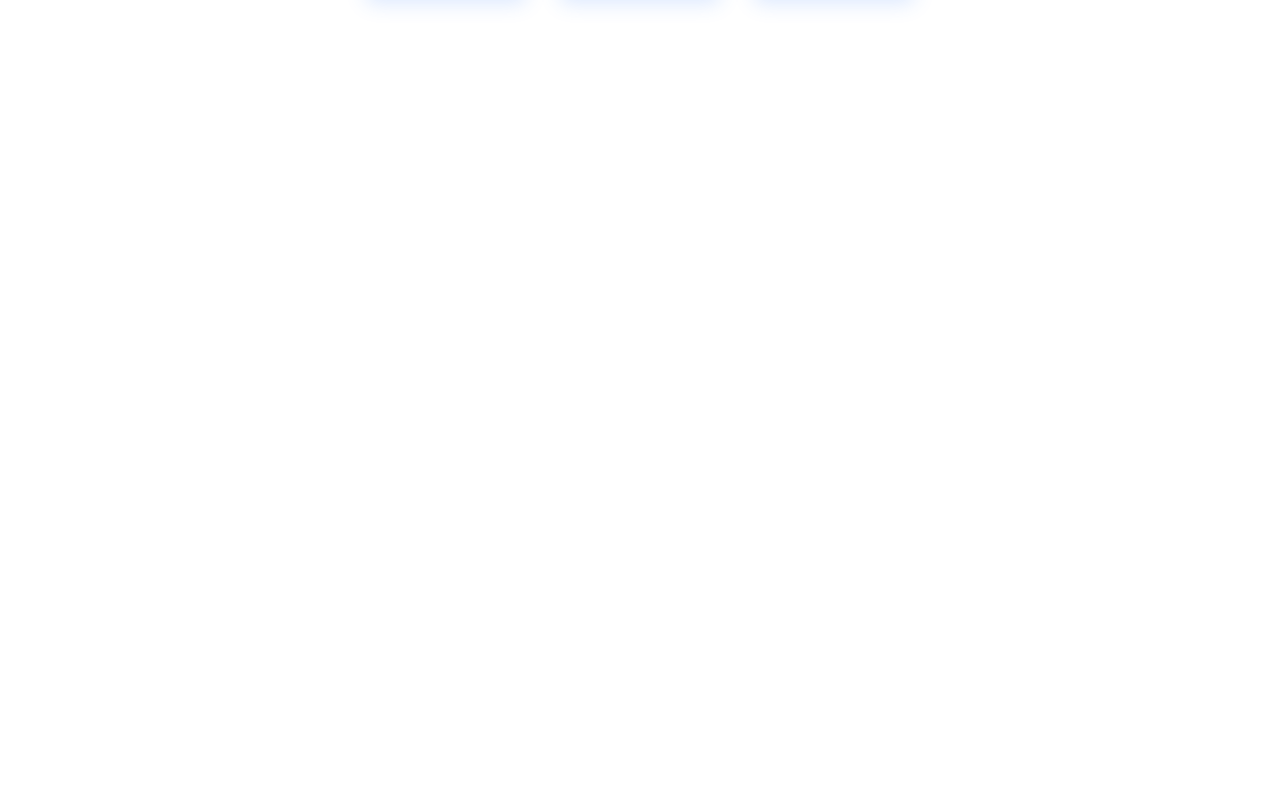
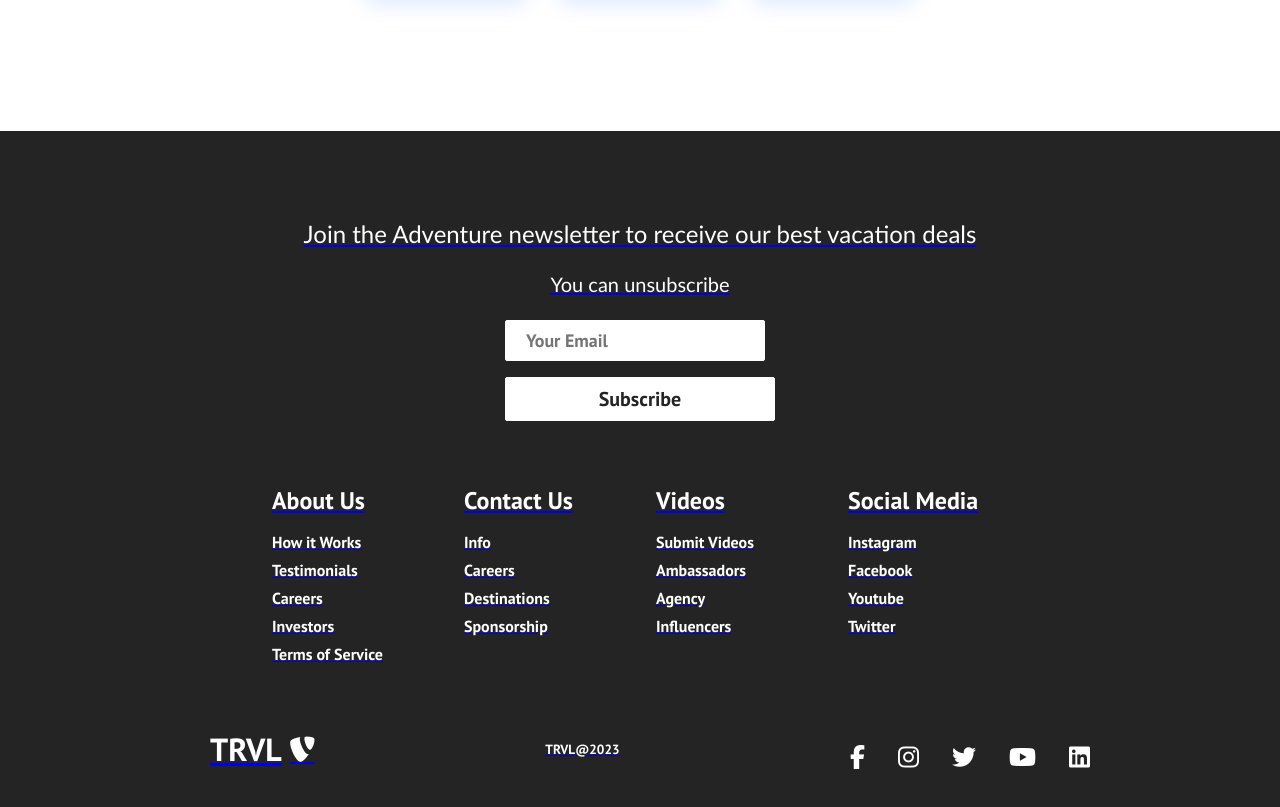
Before and after one commit to bwesterg/my-app, a React (Create React App) app: page / in a window 1280 px wide. Shown: the part 1540-2347 px from the top of the page. Before the commit the page ends 1671 px from the top, so only its background shows below. Built offline with nearby package versions, Linux system fonts and the light colour scheme.

Commit message:
adds footer links and styling

```diff
--- a/src/components/Footer.css
+++ b/src/components/Footer.css
@@ -0,0 +1,158 @@
+.footer-container {
+    background-color: #242424;
+    padding: 4rem 0 2rem 0;
+    display: flex;
+    flex-direction: column;
+    justify-content: center;
+    align-items: center;
+}
+
+.footer-subscription {
+    display: flex;
+    flex-direction: column;
+    justify-content: center;
+    align-items: center;
+    text-align: center;
+    margin-bottom: 24px;
+    padding: 24px;
+    color: #fff;
+}
+
+.footer-subscription > p {
+    font-family: 'Trebuchet MS', 'Lucida Sans Unicode', 'Lucida Grande', 'Lucida Sans', Arial, sans-serif;
+}
+
+.footer-subscription-heading {
+    margin-bottom: 24px;
+    font-size: 24px;
+}
+
+.footer-subscription-text {
+    margin-bottom: 24px;
+    font-size: 20px;
+}
+
+.footer-input {
+    padding: 8px 20px;
+    border-radius: 2px;
+    margin-right: 10px;
+    outline: none;
+    border: none;
+    font-size: 18px;
+    margin-bottom: 16px;
+    border: 1px solid #fff;
+}
+
+.footer-links {
+    width: 100%;
+    max-width: 1000px;
+    display: flex;
+    justify-content: center;
+}
+
+.footer-link-wrapper {
+    display: flex;
+}
+
+.footer-link-items {
+    display: flex;
+    flex-direction: column;
+    align-items: flex-start;
+    margin: 16px;
+    text-align: left;
+    width: 160px;
+    box-sizing: border-box;
+}
+
+.footer-link-items h2 {
+    margin-bottom: 16px;
+}
+
+.footer-link-items > h2 {
+    color: #fff;
+}
+
+.footer-link-items a {
+    color: #fff;
+    text-decoration: none;
+    margin-bottom: 8px;
+}
+
+.footer-link-items a:hover {
+    color: #e9e9e9;
+    transition: 0.3 ease-out;
+}
+
+.footer-email-form h2 {
+    margin-bottom: 32px;
+}
+
+.footer-imput::placeholder {
+    color: #b1b1b1;
+}
+
+/* social icons */
+.social-icon-link {
+    color: #fff;
+    font-size: 24px;
+}
+
+.social-media {
+    max-width: 1000px;
+    width: 100%;
+}
+
+.social-media-wrap {
+    display: flex;
+    justify-content: space-between;
+    align-items: center;
+    width: 90%;
+    max-width: 1000px;
+    margin: 40px auto 0 auto;
+}
+
+.social-icons {
+    display: flex;
+    justify-content: space-between;
+    align-items: center;
+    width: 240px;
+}
+
+.social-logo {
+    color: #fff;
+    justify-self: start;
+    margin-left: 20px;
+    cursor: pointer;
+    text-decoration: none;
+    font-size: 2rem;
+    display: flex;
+    align-items: center;
+    margin-bottom: 16px;
+}
+
+.website-rights {
+    color: #fff;
+    margin-bottom: 16px;
+}
+
+@media screen and (max-width: 820px) {
+    .footer-links {
+        padding-top: 2rem;
+    }
+
+    .footer-input {
+        width: 100%;
+    }
+
+    .btn {
+        width: 100%;
+    }
+
+    .footer-link-wrapper {
+        flex-direction: column;
+    }
+
+    .social-media-wrap {
+        flex-direction: column;
+    }
+}
--- a/src/components/Footer.js
+++ b/src/components/Footer.js
@@ -0,0 +1,119 @@
+import React from 'react';
+import { Button } from './Button';
+import './Footer.css';
+import { Link } from 'react-router-dom';
+
+function Footer() {
+    return (
+    <div className="footer-container">
+        <section class="footer-subscription">
+            <p className="footer-subscription-heading">
+                Join the Adventure newsletter to receive our best vacation deals
+            </p>
+            <p className="footer-subscription-text">You can unsubscribe</p>
+            <div className="input-areas">
+                <form>
+                    <input
+                        type="email"
+                        name="email"
+                        placeholder="Your Email"
+                        className="footer-input"
+                    />
+                    <Button
+                        buttonStyle='btn--outline'
+                    >Subscribe</Button>
+                </form>
+            </div>
+        </section>
+        <div className="footer-links">
+            <div className="footer-link-wrapper">
+                <div className="footer-link-items">
+                    <h2>About Us</h2>
+                    <Link to='/sign-up'>How it Works</Link>
+                    <Link to='/'>Testimonials</Link>
+                    <Link to='/'>Careers</Link>
+                    <Link to='/'>Investors</Link>
+                    <Link to='/'>Terms of Service</Link>
+                </div>
+                <div className="footer-link-items">
+                    <h2>Contact Us</h2>
+                    <Link to='/'>Info</Link>
+                    <Link to='/'>Careers</Link>
+                    <Link to='/'>Destinations</Link>
+                    <Link to='/'>Sponsorship</Link>
+                </div>
+            </div>
+            <div className="footer-link-wrapper">
+                <div className="footer-link-items">
+                    <h2>Videos</h2>
+                    <Link to='/'>Submit Videos</Link>
+                    <Link to='/'>Ambassadors</Link>
+                    <Link to='/'>Agency</Link>
+                    <Link to='/'>Influencers</Link>
+                </div>
+                <div className="footer-link-items">
+                    <h2>Social Media</h2>
+                    <Link to='/'>Instagram</Link>
+                    <Link to='/'>Facebook</Link>
+                    <Link to='/'>Youtube</Link>
+                    <Link to='/'>Twitter</Link>
+                </div>
+            </div>
+        </div>
+        <section className="social-media">
+            <div className="social-media-wrap">
+                <div className="footer-logo">
+                    <Link to='/' className="social-logo">
+                        TRVL <i className="fab fa-typo3"></i>
+                    </Link>
+                </div>
+                <small className="website-rights">TRVL@2023 </small>
+                <div className="social-icons">
+                    <Link
+                        className="social-icon-link facebook"
+                        to='/'
+                        target="_blank"
+                        aria-label="Facebook"
+                    >
+                        <i className="fab fa-facebook-f"></i>
+                    </Link>
+                    <Link
+                        className="social-icon-link instagram"
+                        to='/'
+                        target="_blank"
+                        aria-label="Instagram"
+                    >
+                        <i className="fab fa-instagram"></i>
+                    </Link>
+                    <Link
+                        className="social-icon-link twitter"
+                        to='/'
+                        target="_blank"
+                        aria-label="Twitter"
+                    >
+                        <i className="fab fa-twitter"></i>
+                    </Link>
+                    <Link
+                        className="social-icon-link youtube"
+                        to='/'
+                        target="_blank"
+                        aria-label="Youtube"
+                    >
+                        <i className="fab fa-youtube"></i>
+                    </Link>
+                    <Link
+                        className="social-icon-link linkedin"
+                        to='/'
+                        target="_blank"
+                        aria-label="Linkedin"
+                    >
+                        <i className="fab fa-linkedin"></i>
+                    </Link>
+                </div>
+            </div>
+        </section>
+    </div>
+    )
+}
+
+export default Footer
--- a/src/components/pages/Home.js
+++ b/src/components/pages/Home.js
@@ -2,6 +2,7 @@
 import '../../App.css';
 import HeroSection from '../HeroSection';
 import Cards from '../Cards';
+import Footer from '../Footer';
 
 
 function Home() {
@@ -9,6 +10,7 @@
         <>
             <HeroSection />
             <Cards />
+            <Footer />
         </>
     );
 }
```
